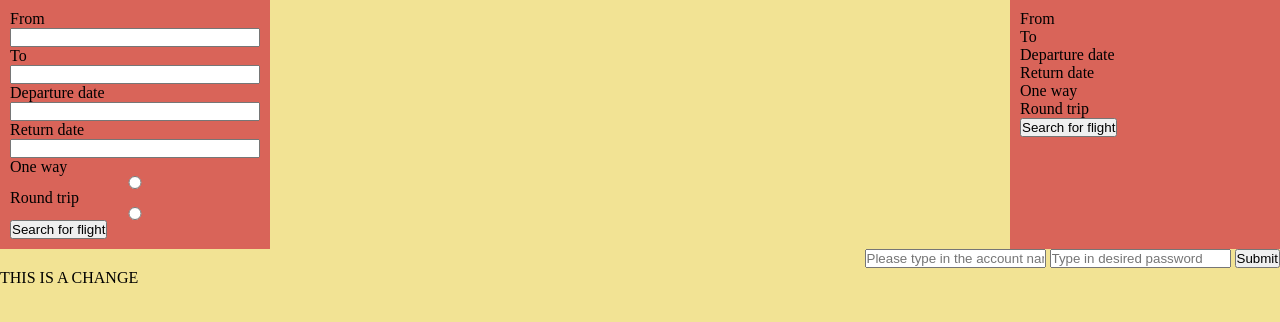
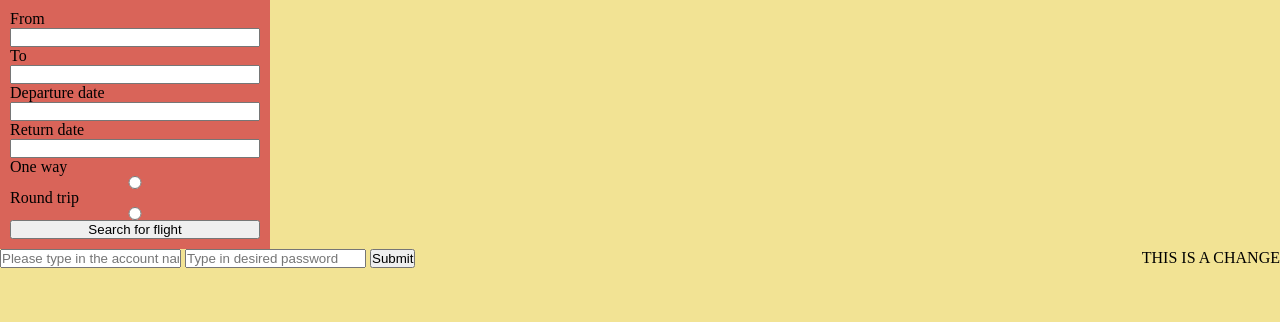
Before and after one commit to velislav-p/ID_mandatory3, a PHP site: page / in a window 1280 px wide. Shown: the part 39-361 px from the top of the page. Run offline with PHP 8.4, Linux system fonts and the light colour scheme; some libraries are stand-ins or nearby versions.

Commit message:
search form & full form

```diff
--- a/index.html
+++ b/index.html
@@ -22,7 +22,6 @@
 <!------------------- SIDE BAR ------------------------->
 
 <div class="sidebar search-form-empty">
-    <form>
         <span>From</span>
         <input class="lbl-from" type="text">
         <span>To</span>
@@ -35,12 +34,10 @@
         <input class="lbl-oneWay" name="trip" type="radio" value="One way">
         <span>Round trip</span>
         <input class="lbl-roundTrip" name="trip" type="radio" value="Round trip">
-    </form>
     <button class="btn-search-flight">Search for flight</button>
 </div>
 
 <div class="sidebar search-form-full">
-    <form>
         <span>From</span>
         <span id="lbl-from"></span>
         <span>To</span>
@@ -49,12 +46,8 @@
         <span id="lbl-departure"></span>
         <span>Return date</span>
         <span id="lbl-return"></span>
-        <span>One way</span>
-        <span id="lbl-oneWay"></span>
-        <span>Round trip</span>
-        <span id="lbl-roundTrip"></span>
-    </form>
-    <button id="btn-search-flight">Search for flight</button>
+        <span id="lbl-trip-type"></span>
+    <button id="btn-change-search-details">Change details</button>
 </div>
 
 <!------------------ MAIN ------------------------------->
@@ -202,7 +195,13 @@
         var arrDate = $(".lbl-return").val();
         var tripType = document.querySelector('input[name="trip"]:checked').value;
 
+        $(".search-form-empty").css("display","none");
+        $(".search-form-full").css("display","flex");
         $("#lbl-from").append(from);
+        $("#lbl-to").append(to);
+        $("#lbl-departure").append(depDate);
+        $("#lbl-return").append(arrDate);
+        $("#lbl-trip-type").append(tripType);
     })
 
 </script>
--- a/style/style.css
+++ b/style/style.css
@@ -17,11 +17,15 @@ body {
 .navbar ul {
   list-style: none; }
 
+.wdw-payment-InputArea {
+  margin-top: 5px;
+  margin-bottom: 5px; }
+
 .sidebar {
   background-color: #d96459;
   padding: 10px; }
 
-.sidebar form {
+.sidebar {
   display: flex;
   flex-direction: column;
   justify-content: center; }
@@ -57,6 +61,12 @@ body {
 .flight-price {
   background-color: #F2ae72;
   width: 30%; }
+
+#btn-logout {
+  display: none; }
+
+.search-form-full {
+  display: none; }
 
 @media only screen and (min-width: 480px) {
   body {
--- a/style/style.scss
+++ b/style/style.scss
@@ -37,7 +37,7 @@ body{
   padding:10px;
 
 }
-.sidebar form {
+.sidebar{
   display:flex;
   flex-direction:column;
   justify-content:center;
@@ -83,5 +83,8 @@ body{
 #btn-logout{
   display:none;
 }
+.search-form-full{
+  display:none;
+}
 
 @import "media-queries.scss";
```
Also changed, not shown: 1 other file.
